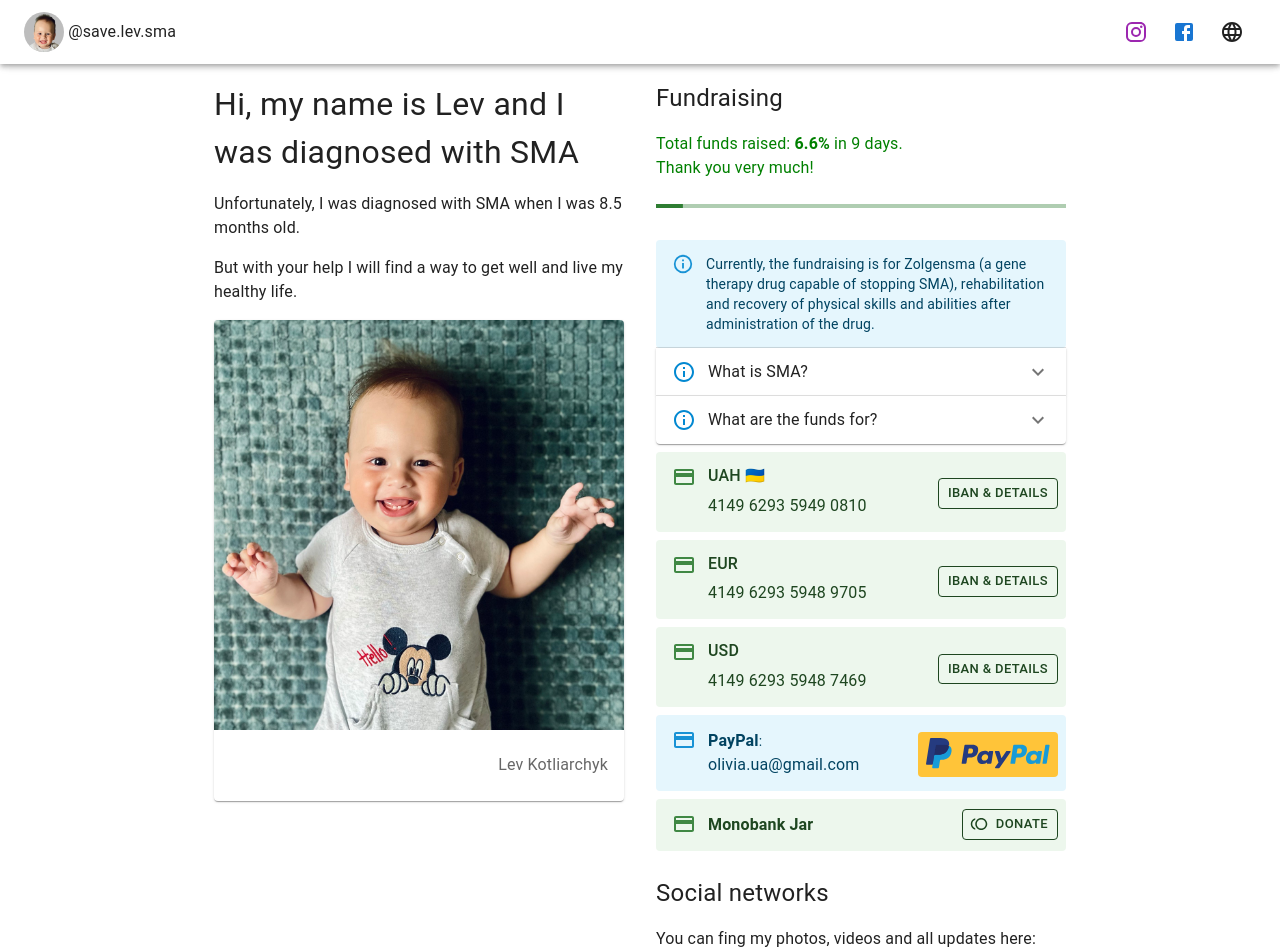
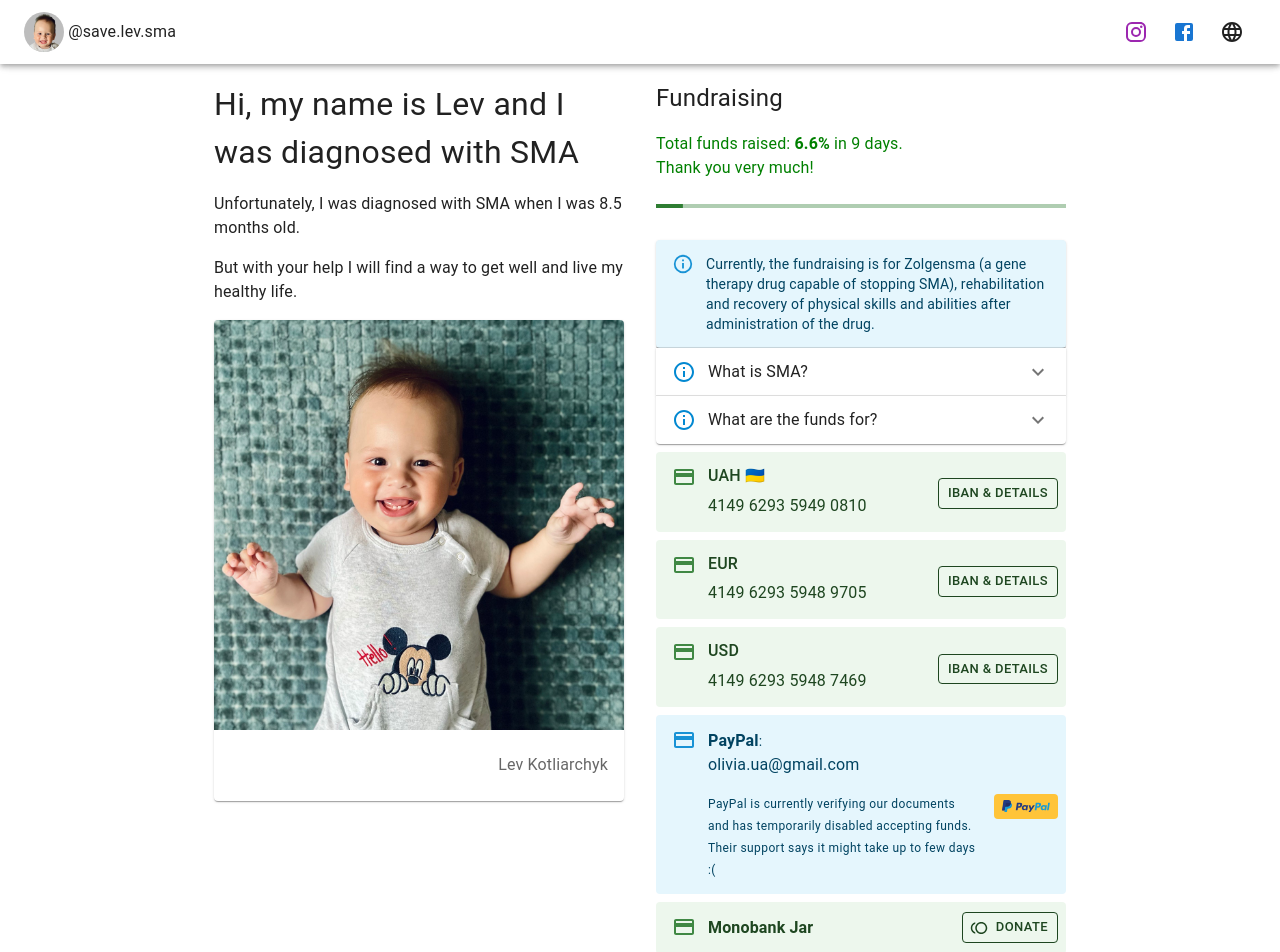
Before and after one commit to annexare/SaveLev, a Next.js app: page / in a window 1280 px wide. Shown: the top 952 px of the page. Built offline with nearby package versions, Linux system fonts and the light colour scheme.

Commit message:
feat: show message about PayPal

```diff
--- a/locales/en.ts
+++ b/locales/en.ts
@@ -33,6 +33,8 @@ export const en = {
   monoBanka: 'Monobank Jar',
   monoDonate: 'Donate',
   paymentDetails: 'Fundraising',
+  paypalTemporarilyDisabled:
+    'PayPal is currently verifying our documents and has temporarily disabled accepting funds. Their support says it might take up to few days :(',
   socialDad: "My dad's",
   socialMom: "My mom's",
   socialMy: 'My',
--- a/locales/uk.ts
+++ b/locales/uk.ts
@@ -51,6 +51,8 @@ export const uk: Translation = {
   monoBanka: 'Банка Monobank',
   monoDonate: 'Поповнити',
   paymentDetails: 'Збір коштів',
+  paypalTemporarilyDisabled:
+    'Наразі PayPal перевіряє наші документи і тимчасово вимкнув зарахування коштів. Підтримка сервісу каже що це може зайняти кілька днів :(',
   socialDad: 'Мій тато в',
   socialMom: 'Моя мама в',
   socialMy: 'Мій',
--- a/pages/index.tsx
+++ b/pages/index.tsx
@@ -108,8 +108,11 @@ const Home: NextPage = () => {
                     PayPal
                   </Typography>
                   :
-                  <Typography sx={{ userSelect: 'all' }} onCopy={handleCopyPayPal}>
+                  <Typography paragraph sx={{ userSelect: 'all' }} onCopy={handleCopyPayPal}>
                     {PAYPAL_EMAIL}
+                  </Typography>
+                  <Typography variant="caption">
+                    {t.paypalTemporarilyDisabled}
                   </Typography>
                 </Alert>
               </Grid>
--- a/src/components/SmaInfo.tsx
+++ b/src/components/SmaInfo.tsx
@@ -46,7 +46,7 @@ export const SmaInfo: FC = () => {
 
   return (
     <>
-      <Alert ref={topEl} severity="info">
+      <Alert elevation={1} ref={topEl} severity="info">
         {t.infoGoal}
       </Alert>
       <Accordion expanded={expanded === EPanels.info1} onChange={handleChange(EPanels.info1)}>
--- a/src/fundraising.ts
+++ b/src/fundraising.ts
@@ -51,5 +51,3 @@ export const fundraisingTotals: Record<TCurrency, number> = {
 export const totalInUAH = numberToFixed(
   fundraisingTotals.EUR * NBU.EUR + fundraisingTotals.UAH + fundraisingTotals.USD * NBU.USD,
 )
-
-console.log('- totalInUAH', totalInUAH)
```
